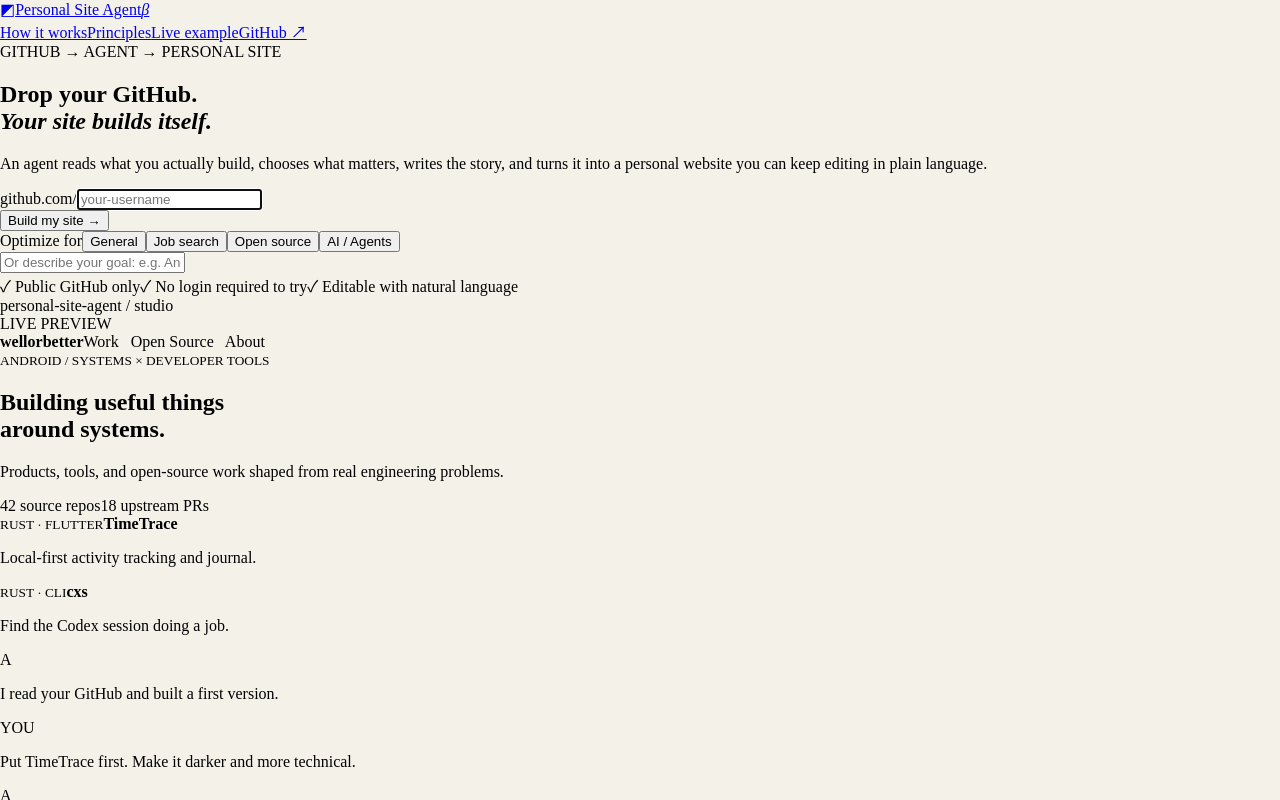
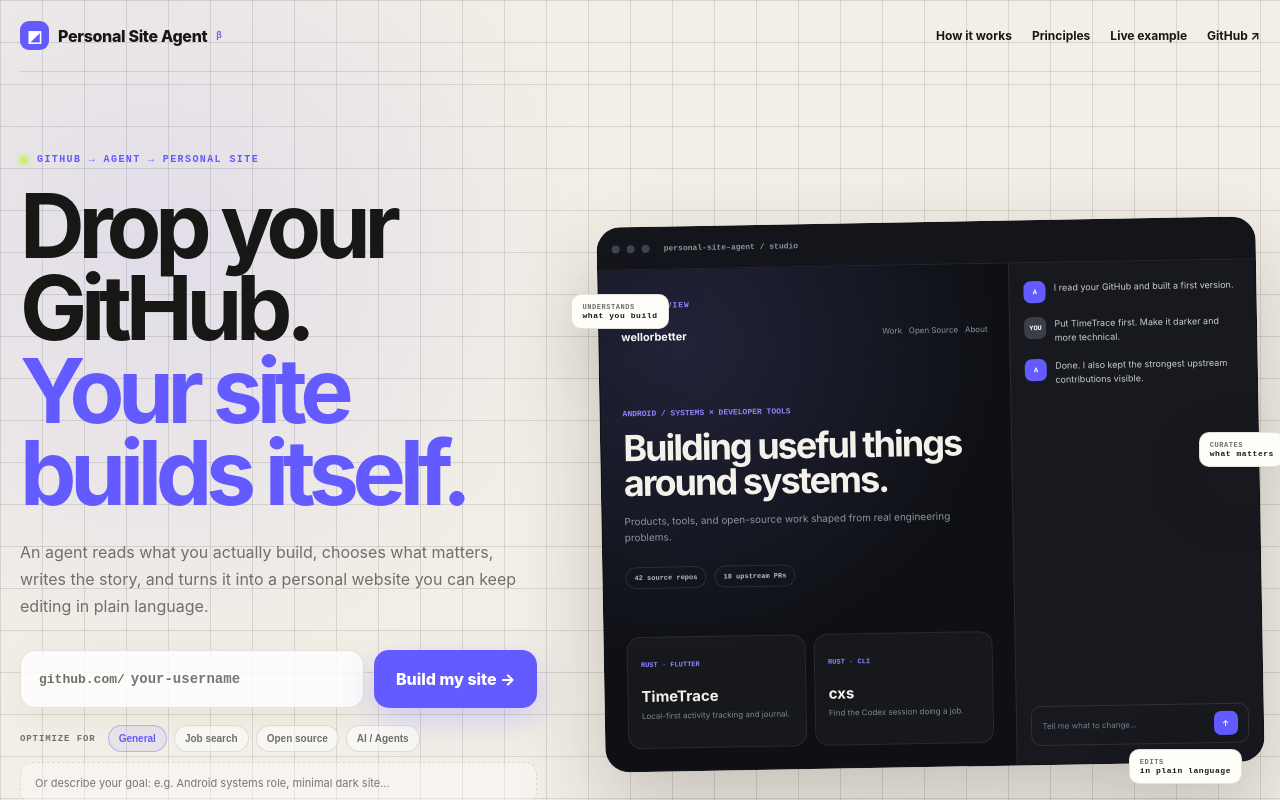
Before and after one commit to wellorbetter/wellorbetter-share-web, a React (Vite) app in the folder apps/landing/: page / in a window 1280 px wide. Shown: the top 800 px of the page. Built offline with nearby package versions, Linux system fonts and the light colour scheme; no server answers; what @wellorbetter/design would draw is missing.

Commit message:
feat(site-agent): route public sites and studio

```diff
--- a/apps/landing/src/main.tsx
+++ b/apps/landing/src/main.tsx
@@ -1,21 +1,34 @@
 import React from "react";
 import { createRoot } from "react-dom/client";
 import { themeStyle } from "@wellorbetter/design";
+import App from "./App.js";
 import AppService from "./AppService.js";
 import PortfolioPage from "./PortfolioPage.js";
+import SitePage from "./SitePage.js";
+import SiteStudio from "./SiteStudio.js";
 import "./styles.css";
 import "./portfolio.css";
 import "./portfolio-v2.css";
+import "./site-agent.css";
 
 const styleEl = document.createElement("style");
 styleEl.textContent = themeStyle;
 document.head.appendChild(styleEl);
 
-const match = window.location.pathname.match(/^\/u\/([^/]+)\/?$/);
-const content = match ? <PortfolioPage username={decodeURIComponent(match[1]!)} /> : <AppService />;
+function decodeSegment(value: string): string {
+  try { return decodeURIComponent(value); } catch { return value; }
+}
 
-createRoot(document.getElementById("root")!).render(
-  <React.StrictMode>
-    {content}
-  </React.StrictMode>,
-);
+const path = window.location.pathname;
+const siteMatch = path.match(/^\/u\/([^/]+)\/?$/);
+const studioMatch = path.match(/^\/studio\/([^/]+)\/?$/);
+const portfolioMatch = path.match(/^\/portfolio\/([^/]+)\/?$/);
+
+let content: React.ReactNode;
+if (siteMatch) content = <SitePage username={decodeSegment(siteMatch[1]!)} />;
+else if (studioMatch) content = <SiteStudio username={decodeSegment(studioMatch[1]!)} />;
+else if (portfolioMatch) content = <PortfolioPage username={decodeSegment(portfolioMatch[1]!)} />;
+else if (path === "/lab" || path === "/lab/") content = <App />;
+else content = <AppService />;
+
+createRoot(document.getElementById("root")!).render(<React.StrictMode>{content}</React.StrictMode>);
```
